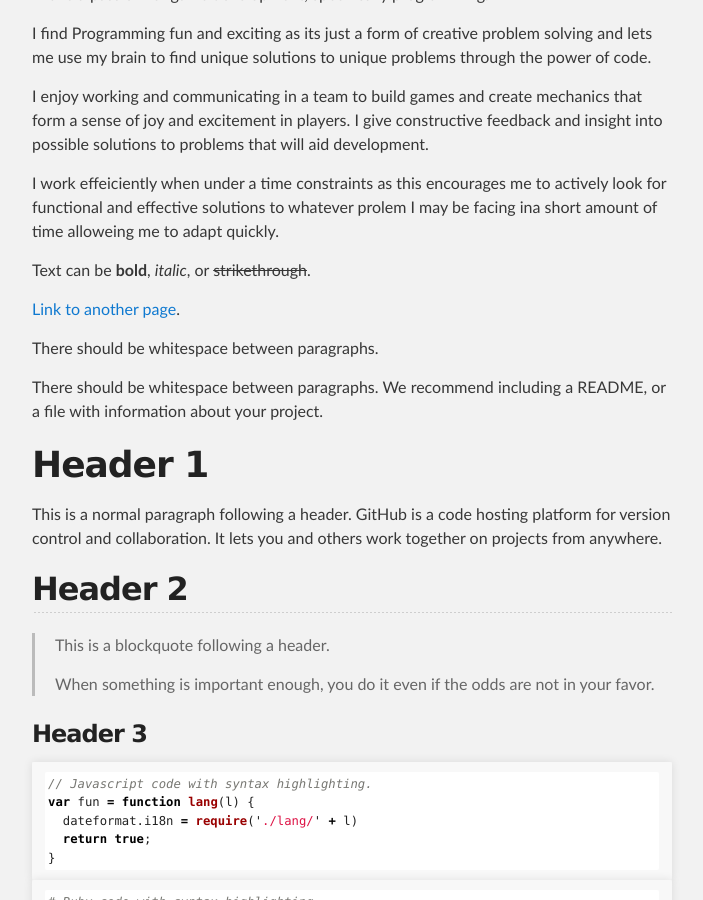
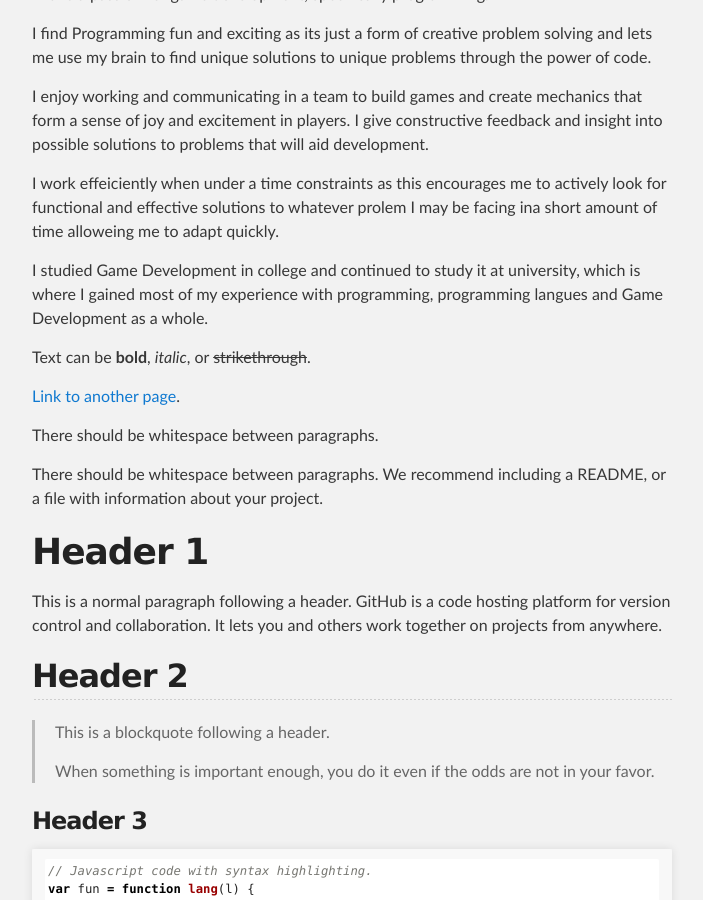
Before and after one commit to GeneralShnitsel/GeneralShnitsel.github.io, a Jekyll site: the page built from index.md, in a window 1280 px wide and 900 px high, scrolled down 380 px. Shown: the whole window, without its empty margins (288-991 px from the left). Built offline with Jekyll 4.4.1, drawn with Linux system fonts in a browser that asks for light colours; our own code applies the rules of GitHub Pages for plain Markdown files.

Commit message:
added to main page

```diff
--- a/index.md
+++ b/index.md
@@ -13,6 +13,8 @@ I find Programming fun and exciting as its just a form of creative problem solvi
 I enjoy working and communicating in a team to build games and create mechanics that form a sense of joy and excitement in players. I give constructive feedback and insight into possible solutions to problems that will aid development.
 
 I work effeiciently when under a time constraints as this encourages me to actively look for functional and effective solutions to whatever prolem I may be facing ina short amount of time alloweing me to adapt quickly.
+
+I studied Game Development in college and continued to study it at university, which is where I gained most of my experience with programming, programming langues and Game Development as a whole.
 
 Text can be **bold**, _italic_, or ~~strikethrough~~.
 
```
